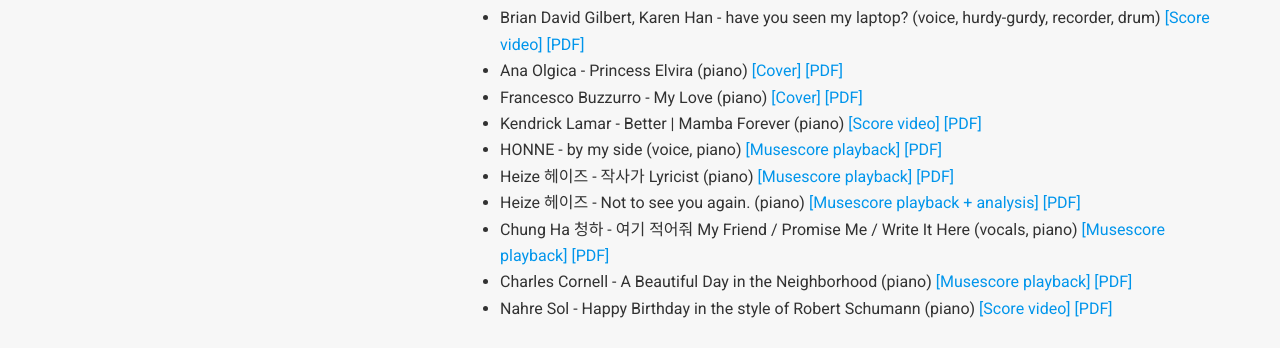
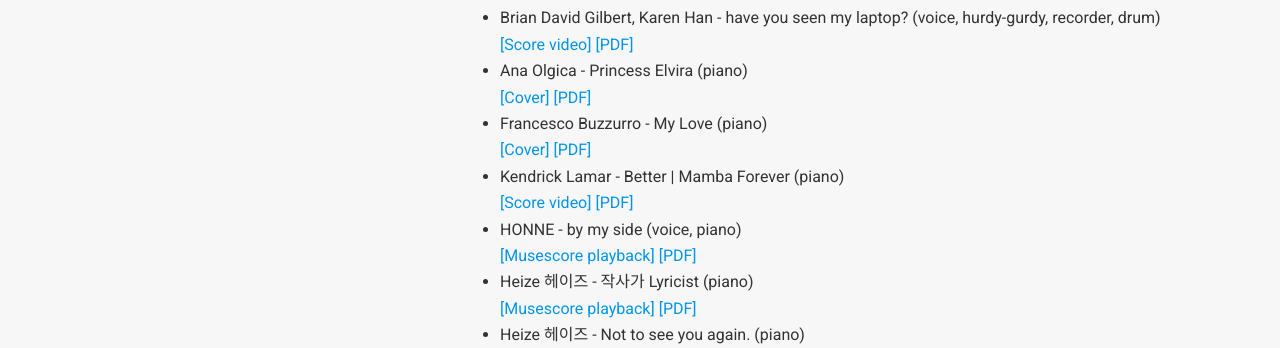
Before and after one commit to bangryak/bangryak.github.io, a plain HTML site: page index.html in a window 1280 px wide. Shown: the part 442-790 px from the top of the page. Drawn offline with nearby package versions, Linux system fonts and the light colour scheme; some packages are replaced by stand-ins of ours; some icons are missing.

Commit message:
add line breaks

```diff
--- a/index.html
+++ b/index.html
@@ -208,16 +208,16 @@
 <h3 id="sheet-music">Sheet music</h3>
 
 <ul>
-<li>Brian David Gilbert, Karen Han - have you seen my laptop? (voice, hurdy-gurdy, recorder, drum) <a href="https://youtu.be/Yj1Jkfre-1w">[Score video]</a> <a href="./scores/have_you_seen_my_laptop.pdf">[PDF]</a></li>
-<li>Ana Olgica - Princess Elvira (piano) <a href="https://youtu.be/iECQ93VM8G0">[Cover]</a> <a href="./scores/Princess_Elvira_Ana_Olgica.pdf">[PDF]</a></li>
-<li>Francesco Buzzurro - My Love (piano) <a href="https://youtu.be/UtguKehK2R0">[Cover]</a> <a href="./scores/buzzurro_my_love.pdf">[PDF]</a></li>
-<li>Kendrick Lamar - Better | Mamba Forever (piano) <a href="https://youtu.be/ASl5228Zy7Q">[Score video]</a> <a href="./scores/Kobe_Better.pdf">[PDF]</a></li>
-<li>HONNE - by my side (voice, piano) <a href="https://youtu.be/fhlo6kqBxVs">[Musescore playback]</a> <a href="./scores/honne_by_my_side.pdf">[PDF]</a></li>
-<li>Heize 헤이즈 - 작사가 Lyricist (piano) <a href="https://youtu.be/bE7YocDxxvQ">[Musescore playback]</a> <a href="./scores/Heize_Lyricist.pdf">[PDF]</a></li>
-<li>Heize 헤이즈 - Not to see you again. (piano)  <a href="https://www.youtube.com/watch?v=DF9lWhY5lqY">[Musescore playback + analysis]</a> <a href="./scores/Heize_not_to_see_you_again.pdf">[PDF]</a></li>
-<li>Chung Ha 청하 - 여기 적어줘 My Friend / Promise Me / Write It Here (vocals, piano) <a href="https://youtu.be/yaMjU9KC42o">[Musescore playback]</a> <a href="./scores/chung_ha_My_Friend.pdf">[PDF]</a></li>
-<li>Charles Cornell - A Beautiful Day in the Neighborhood (piano) <a href="https://youtu.be/kF48E-3sp2A">[Musescore playback]</a> <a href="./scores/A_Beautiful_Day_in_the_Neighborhood.pdf">[PDF]</a></li>
-<li>Nahre Sol - Happy Birthday in the style of Robert Schumann (piano) <a href="https://youtu.be/swE-0TwH1Lo">[Score video]</a> <a href="./scores/nahre_sol_schumann.pdf">[PDF]</a></li>
+<li>Brian David Gilbert, Karen Han - have you seen my laptop? (voice, hurdy-gurdy, recorder, drum) <br /> <a href="https://youtu.be/Yj1Jkfre-1w">[Score video]</a> <a href="./scores/have_you_seen_my_laptop.pdf">[PDF]</a></li>
+<li>Ana Olgica - Princess Elvira (piano) <br /> <a href="https://youtu.be/iECQ93VM8G0">[Cover]</a> <a href="./scores/Princess_Elvira_Ana_Olgica.pdf">[PDF]</a></li>
+<li>Francesco Buzzurro - My Love (piano) <br /> <a href="https://youtu.be/UtguKehK2R0">[Cover]</a> <a href="./scores/buzzurro_my_love.pdf">[PDF]</a></li>
+<li>Kendrick Lamar - Better | Mamba Forever (piano) <br /> <a href="https://youtu.be/ASl5228Zy7Q">[Score video]</a> <a href="./scores/Kobe_Better.pdf">[PDF]</a></li>
+<li>HONNE - by my side (voice, piano) <br /> <a href="https://youtu.be/fhlo6kqBxVs">[Musescore playback]</a> <a href="./scores/honne_by_my_side.pdf">[PDF]</a></li>
+<li>Heize 헤이즈 - 작사가 Lyricist (piano) <br /> <a href="https://youtu.be/bE7YocDxxvQ">[Musescore playback]</a> <a href="./scores/Heize_Lyricist.pdf">[PDF]</a></li>
+<li>Heize 헤이즈 - Not to see you again. (piano) <br />  <a href="https://www.youtube.com/watch?v=DF9lWhY5lqY">[Musescore playback + analysis]</a> <a href="./scores/Heize_not_to_see_you_again.pdf">[PDF]</a></li>
+<li>Chung Ha 청하 - 여기 적어줘 My Friend / Promise Me / Write It Here (vocals, piano) <br /> <a href="https://youtu.be/yaMjU9KC42o">[Musescore playback]</a> <a href="./scores/chung_ha_My_Friend.pdf">[PDF]</a></li>
+<li>Charles Cornell - A Beautiful Day in the Neighborhood (piano) <br /> <a href="https://youtu.be/kF48E-3sp2A">[Musescore playback]</a> <a href="./scores/A_Beautiful_Day_in_the_Neighborhood.pdf">[PDF]</a></li>
+<li>Nahre Sol - Happy Birthday in the style of Robert Schumann (piano) <br /> <a href="https://youtu.be/swE-0TwH1Lo">[Score video]</a> <a href="./scores/nahre_sol_schumann.pdf">[PDF]</a></li>
 </ul>
 
   </div>
```
